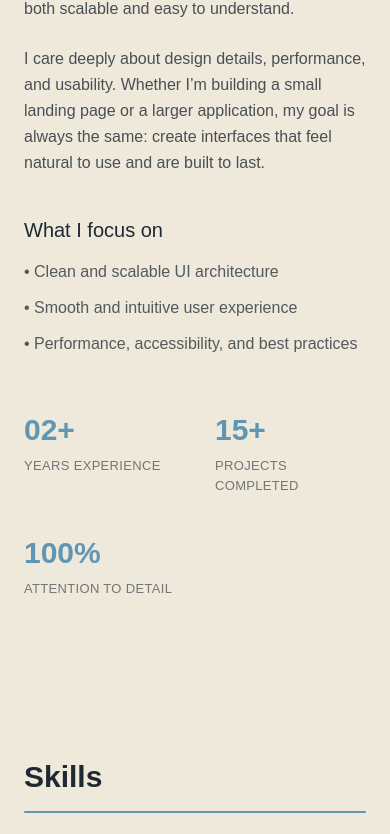
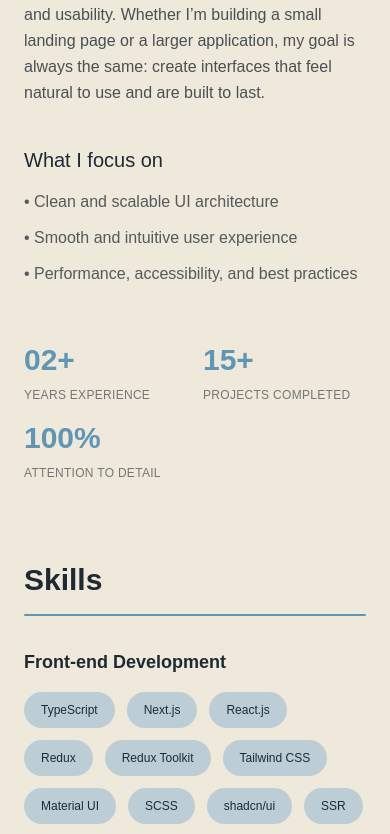
Before and after one commit to elxanoffical/Elkhan-portfolio, a Next.js app: page / in a window 390 px wide. Shown: the part 1148-1982 px from the top of the page. Built offline with nearby package versions, Linux system fonts and the light colour scheme.

Commit message:
Refactor layout and typography across About, Contact, Hero, Projects, Section, and Skills components for improved consistency and readability

```diff
--- a/components/About.jsx
+++ b/components/About.jsx
@@ -41,24 +41,24 @@ export default function About() {
         </div>
 
         {/* OPTION 2 — STATS */}
-        <div className="mt-14 grid grid-cols-2 sm:grid-cols-3 gap-10 max-w-3xl">
+        <div className="mt-14 grid grid-cols-2 sm:grid-cols-3 gap-4 sm:gap-10 max-w-3xl">
           <div>
             <p className="text-3xl sm:text-4xl font-bold text-[#6096B4]">02+</p>
-            <p className="mt-2 text-[13px] sm:text-sm uppercase tracking-wide text-[#1F2933]/60">
+            <p className="mt-2 text-[12px] sm:text-sm uppercase tracking-wide text-[#1F2933]/60">
               Years Experience
             </p>
           </div>
 
           <div>
             <p className="text-3xl sm:text-4xl font-bold text-[#6096B4]">15+</p>
-            <p className="mt-2 text-[13px] sm:text-sm uppercase tracking-wide text-[#1F2933]/60">
+            <p className="mt-2 text-[12px] sm:text-sm uppercase tracking-wide  text-[#1F2933]/60">
               Projects Completed
             </p>
           </div>
 
           <div>
             <p className="text-3xl sm:text-4xl font-bold text-[#6096B4]">100%</p>
-            <p className="mt-2 text-[13px] sm:text-sm uppercase tracking-wide text-[#1F2933]/60">
+            <p className="mt-2 text-[12px] sm:text-sm uppercase tracking-wide text-[#1F2933]/60">
               Attention to Detail
             </p>
           </div>
--- a/components/Contact.jsx
+++ b/components/Contact.jsx
@@ -9,20 +9,20 @@ export default function Contact() {
       <FadeUp>
 
         {/* Title */}
-        <h2 className="text-4xl font-semibold text-[#1F2933]">
+        <h2 className="text-3xl sm:text-4xl font-semibold text-[#1F2933]">
           Let’s Work Together
         </h2>
 
         {/* Divider */}
-        <div className="mt-4 mb-12">
-          <div className="h-[2px] w-full max-w-sm bg-[#6096B4] rounded-full" />
+        <div className="mt-4 mb-8">
+          <div className="h-[2px] w-full max-w-md bg-[#6096B4] rounded-full" />
         </div>
 
         {/* Contact Card */}
         <div
           className="
             relative overflow-hidden
-            rounded-3xl p-10
+            rounded-3xl p-5 sm:p-10
             bg-white
             shadow-lg
             transition duration-300
@@ -31,7 +31,7 @@ export default function Contact() {
         >
 
           {/* Soft background accent */}
-          <div className="absolute -top-20 -right-20 w-72 h-72 bg-[#6096B4]/10 rounded-full blur-3xl" />
+          <div className="absolute -top-20 -right-20 w-72 h-72 bg-[#6096B4]/25 rounded-full blur-3xl" />
 
           <p className="mb-10 max-w-xl text-[#1F2933]/70 relative z-10">
             I’m open to freelance projects, collaborations, and new
@@ -54,7 +54,7 @@ export default function Contact() {
               "
             >
               <Mail size={22} />
-              <span className="font-medium">
+              <span className="font-medium text-sm sm:text-lg">
                 elxanmeherremli9@gmail.com
               </span>
             </a>
@@ -72,7 +72,7 @@ export default function Contact() {
               "
             >
               <Phone size={22} />
-              <span className="font-medium">
+              <span className="font-medium text-md sm:text-lg">
                 +994 55 492 67 31
               </span>
             </a>
--- a/components/Hero.jsx
+++ b/components/Hero.jsx
@@ -6,7 +6,7 @@ import { FaLinkedin, FaGithub } from "react-icons/fa";
 export default function Hero() {
   return (
     <section className="min-h-screen flex items-center bg-[#EEE9DA]">
-      <div className="grid md:grid-cols-2 mt-8 sm:mt-0 gap-15 w-full px-6 max-w-7xl mx-auto">
+      <div className="grid md:grid-cols-2 gap-15 w-full px-6 max-w-7xl mx-auto">
         {/* TEXT SIDE */}
         <FadeUp>
           <div>
@@ -62,7 +62,7 @@ export default function Hero() {
 
         {/* IMAGE SIDE */}
         <FadeUp>
-          <div className="relative w-full h-[500px] rounded-2xl overflow-hidden shadow-sm bg-[#BDCDD6]">
+          <div className="relative w-full h-[350px] sm:h-[500px] rounded-2xl overflow-hidden shadow-sm bg-[#BDCDD6]">
             <Image
               src="/pp.avif"
               alt="Elkhan profile photo"
--- a/components/Projects.jsx
+++ b/components/Projects.jsx
@@ -46,7 +46,7 @@ export default function Projects() {
             flex md:grid md:grid-cols-2 gap-8
             overflow-x-auto md:overflow-visible
             snap-x snap-mandatory
-            pb-4 border border-black
+            pb-4
           "
         >
           {projects.map(project => (
@@ -63,13 +63,13 @@ export default function Projects() {
               "
             >
               {/* Image */}
-              <div className="relative h-56 w-full overflow-hidden">
+              <div className="relative h-42 w-full overflow-hidden sm:h-64">
                 <Image
                   src={project.image}
                   alt={project.title}
                   fill
                   className="
-                    object-top cursor-pointer
+                    sm:object-cover object-cover cursor-pointer
                     transition duration-500
                     group-hover:scale-105
                   "
--- a/components/Section.jsx
+++ b/components/Section.jsx
@@ -1,6 +1,6 @@
 export default function Section({ children }) {
   return (
-    <section className="bg-[#EEE9DA] py-20">
+    <section className="bg-[#EEE9DA] py-10">
       <div className="max-w-6xl mx-auto px-6">{children}</div>
     </section>
   );
--- a/components/Skills.jsx
+++ b/components/Skills.jsx
@@ -50,7 +50,7 @@ export default function Skills() {
 
         {/* FRONTEND */}
         <div className="mb-12 max-w-5xl">
-          <h3 className="text-xl font-semibold mb-4 text-[#1F2933]">
+          <h3 className="text-lg sm:text-xl font-semibold mb-4 text-[#1f2933]">
             Front-end Development
           </h3>
 
@@ -59,7 +59,7 @@ export default function Skills() {
               <span
                 key={skill}
                 className="
-                  px-4 py-2 rounded-full text-sm
+                  px-4 py-2 rounded-full text-[12px] sm:text-sm font-medium sm:font-normal
                   bg-[#BDCDD6] text-[#1F2933]
                   border border-transparent
                   transition cursor-pointer
@@ -76,7 +76,7 @@ export default function Skills() {
 
         {/* BACKEND */}
         <div className="mb-12 max-w-5xl">
-          <h3 className="text-xl font-semibold mb-4 text-[#1F2933]">
+          <h3 className="text-lg sm:text-xl font-semibold mb-4 text-[#1F2933]">
             Back-end Development
           </h3>
 
@@ -85,7 +85,7 @@ export default function Skills() {
               <span
                 key={skill}
                 className="
-                  px-4 py-2 rounded-full text-sm
+                  px-4 py-2 rounded-full text-[12px] sm:text-sm font-medium sm:font-normal
                   bg-[#BDCDD6] text-[#1F2933]
                   border border-transparent
                   transition
@@ -103,7 +103,7 @@ export default function Skills() {
 
         {/* SOFT SKILLS */}
         <div className="max-w-5xl">
-          <h3 className="text-xl font-semibold mb-4 text-[#1F2933]">
+          <h3 className="text-lg sm:text-xl font-semibold mb-4 text-[#1F2933]">
             Soft Skills
           </h3>
 
@@ -112,7 +112,7 @@ export default function Skills() {
               <span
                 key={skill}
                 className="
-                  px-4 py-2 rounded-full text-sm
+                  px-4 py-2 rounded-full text-[12px] sm:text-sm font-medium sm:font-normal
                   bg-[#BDCDD6] text-[#1F2933]
                   border border-transparent
                   transition
```
